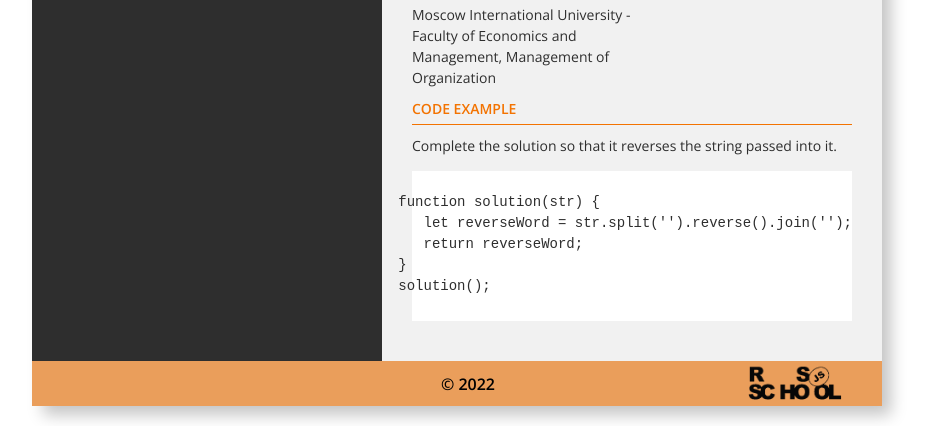
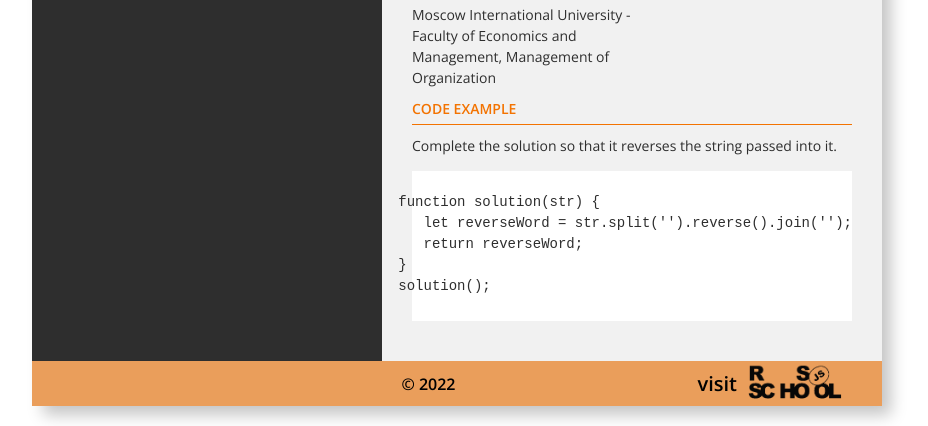
Before and after one commit to AlenaKoryavaya/rsschool-cv-pre-school, a plain HTML site: page index.html in a window 1280 px wide. Shown: the part 693-1119 px from the top of the page, without its empty margins (183-1111 px from the left). Drawn offline with nearby package versions, Linux system fonts and the light colour scheme.

Commit message:
docs: fixed footer link in HTML

```diff
--- a/index.html
+++ b/index.html
@@ -136,8 +136,10 @@
 
         <footer class="footer">
             <p class="footer__copyright"><b>© 2022</b></p>
-            <a href="https://rs.school/" title="rs.school" target="_blank"><img class="footer__icon"
-                    src="./img/rs-icon.png" alt=""></a>
+            <figure>
+                <a class="footer__link" href="https://rs.school/" title="rs.school" target="_blank">visit<img
+                        class="footer__icon" src="./img/rs-icon.png" alt=""></a>
+            </figure>
         </footer>
     </section>
 
--- a/style.css
+++ b/style.css
@@ -130,16 +130,22 @@ footer {
     justify-content: flex-end;
     align-items: center;
 }
+.footer__copyright{
+    margin-right: 242px;
+}
+.footer__link {
+    display: flex;
+    align-items: center;
+    text-decoration: none;
+    font-size: 20px;
+    font-weight: 700;
+    color: #010101;
+}
 .footer__icon {
     width: 115px;
     cursor: pointer;
-    padding-top: 8px;
     margin-right: 30px;
 }
-.footer__copyright{
-    margin-right: 242px;
-}
-
 pre {
     height: 150px;
     margin-top: 15px;
```
